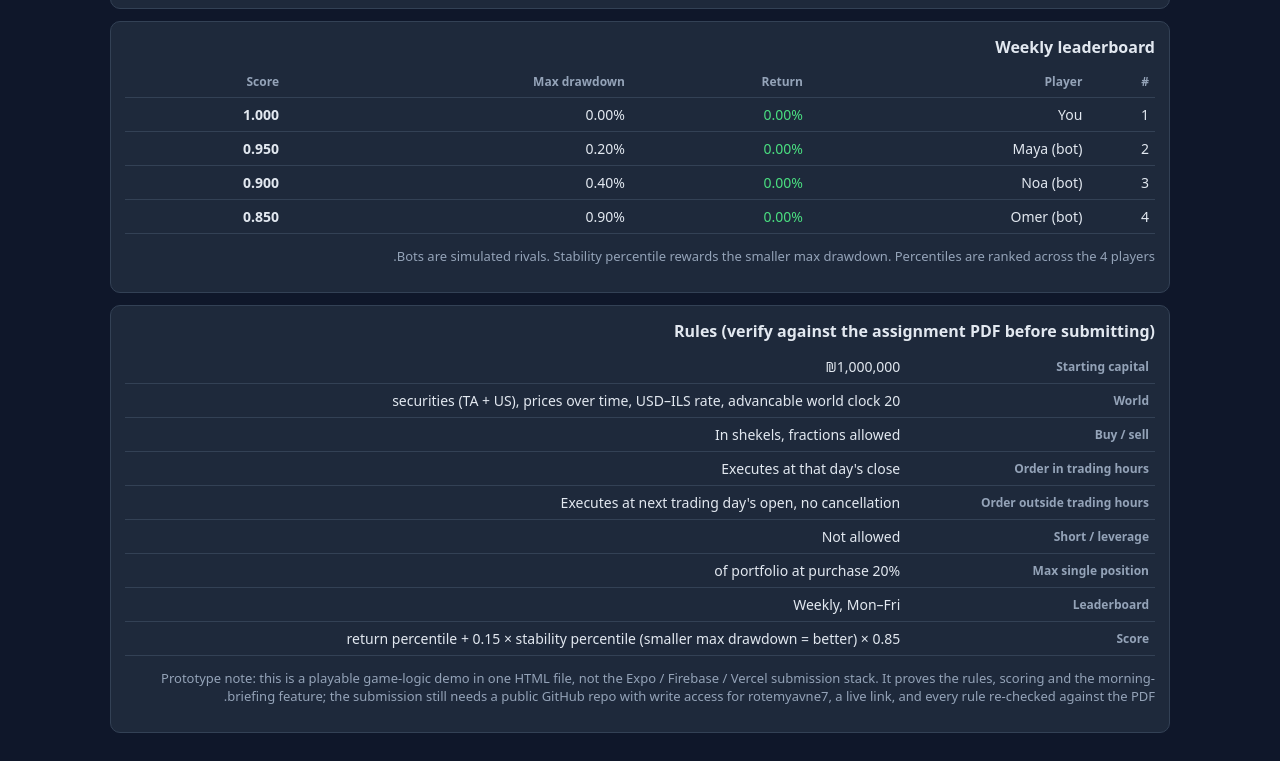
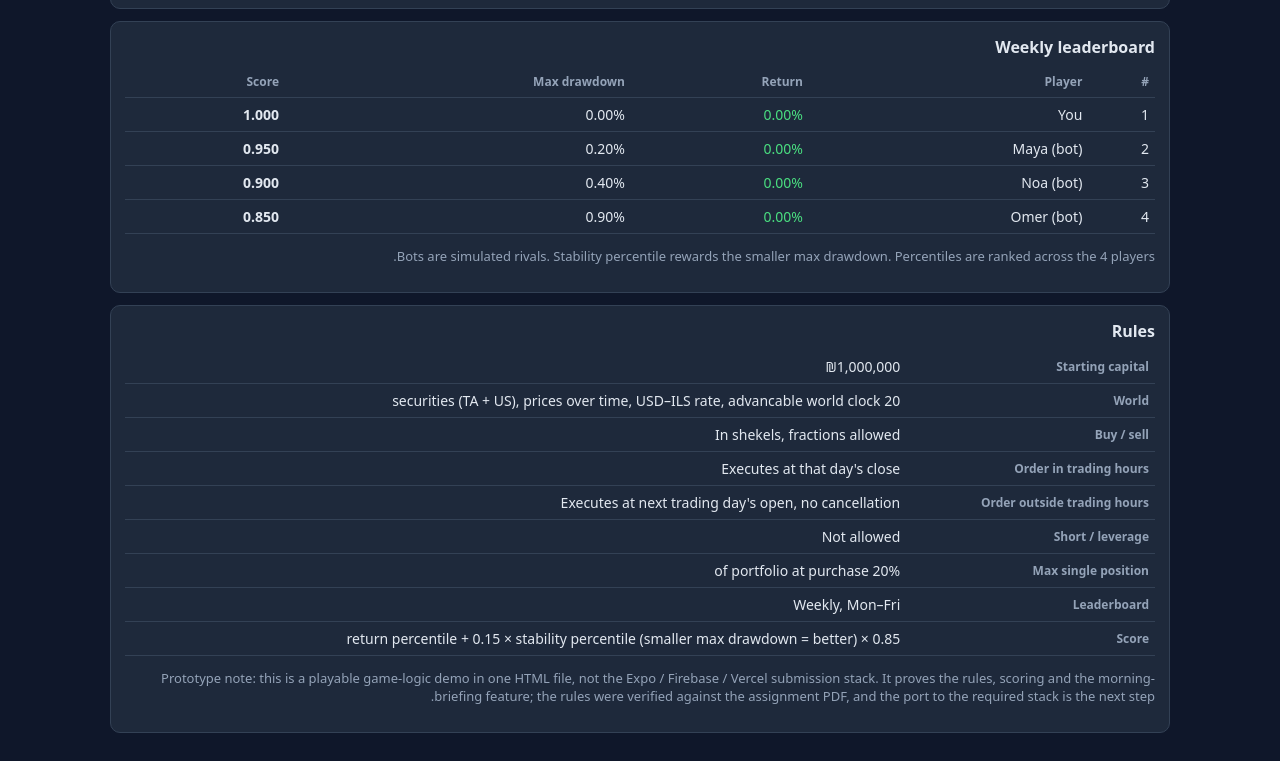
Before and after one commit to Dolevhasidim/portfolio-league, a plain HTML site: page index.html in a window 1280 px wide. Shown: the part 1621-2382 px from the top of the page. Drawn offline with Linux system fonts and the light colour scheme.

Commit message:
Add files via upload

```diff
--- a/index.html
+++ b/index.html
@@ -70,7 +70,7 @@
   </div>
 
   <div class="panel">
-    <h2>Rules (verify against the assignment PDF before submitting)</h2>
+    <h2>Rules</h2>
     <table>
       <tr><th>Starting capital</th><td>₪1,000,000</td></tr>
       <tr><th>World</th><td>20 securities (TA + US), prices over time, USD–ILS rate, advancable world clock</td></tr>
@@ -82,7 +82,7 @@
       <tr><th>Leaderboard</th><td>Weekly, Mon–Fri</td></tr>
       <tr><th>Score</th><td>0.85 × return percentile + 0.15 × stability percentile (smaller max drawdown = better)</td></tr>
     </table>
-    <p class="muted">Prototype note: this is a playable game-logic demo in one HTML file, not the Expo / Firebase / Vercel submission stack. It proves the rules, scoring and the morning-briefing feature; the submission still needs a public GitHub repo with write access for rotemyavne7, a live link, and every rule re-checked against the PDF.</p>
+    <p class="muted">Prototype note: this is a playable game-logic demo in one HTML file, not the Expo / Firebase / Vercel submission stack. It proves the rules, scoring and the morning-briefing feature; the rules were verified against the assignment PDF, and the port to the required stack is the next step.</p>
   </div>
 </main>
 <script>
```
Also changed, not shown: 1 other file.
